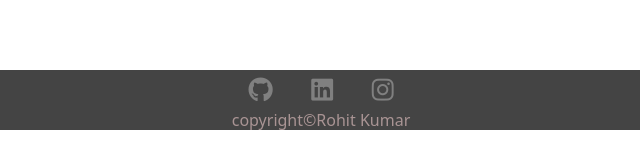
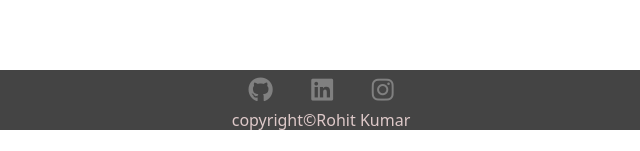
Before and after one commit to rohit21oc/CodeCraftsman.github.io, a plain HTML site: page contact.html in a window 1280 px wide. Shown: the part 670-821 px from the top of the page, 319-959 px from the left. Drawn offline with nearby package versions, Linux system fonts and the light colour scheme.

Commit message:
updated
by rohit

```diff
--- a/style.css
+++ b/style.css
@@ -13,7 +13,7 @@ footer {
   justify-content: center;
   align-items: center;
   flex-direction: column;
-  color: rgb(169, 148, 148);
+  color: rgb(222, 201, 201);
   background-color: rgb(68, 68, 68);
   height: 60px;
 }
```
Also changed, not shown: index.html (+2 -2 lines).
